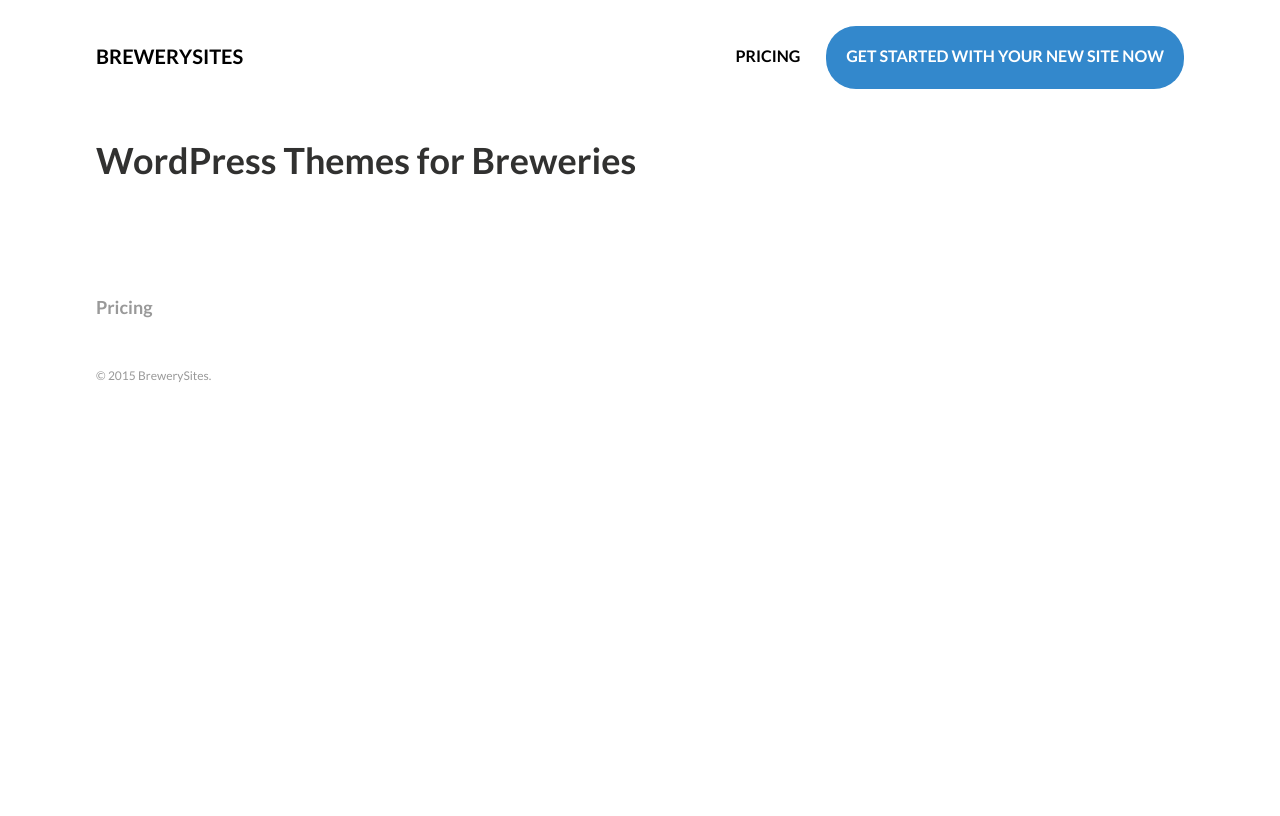
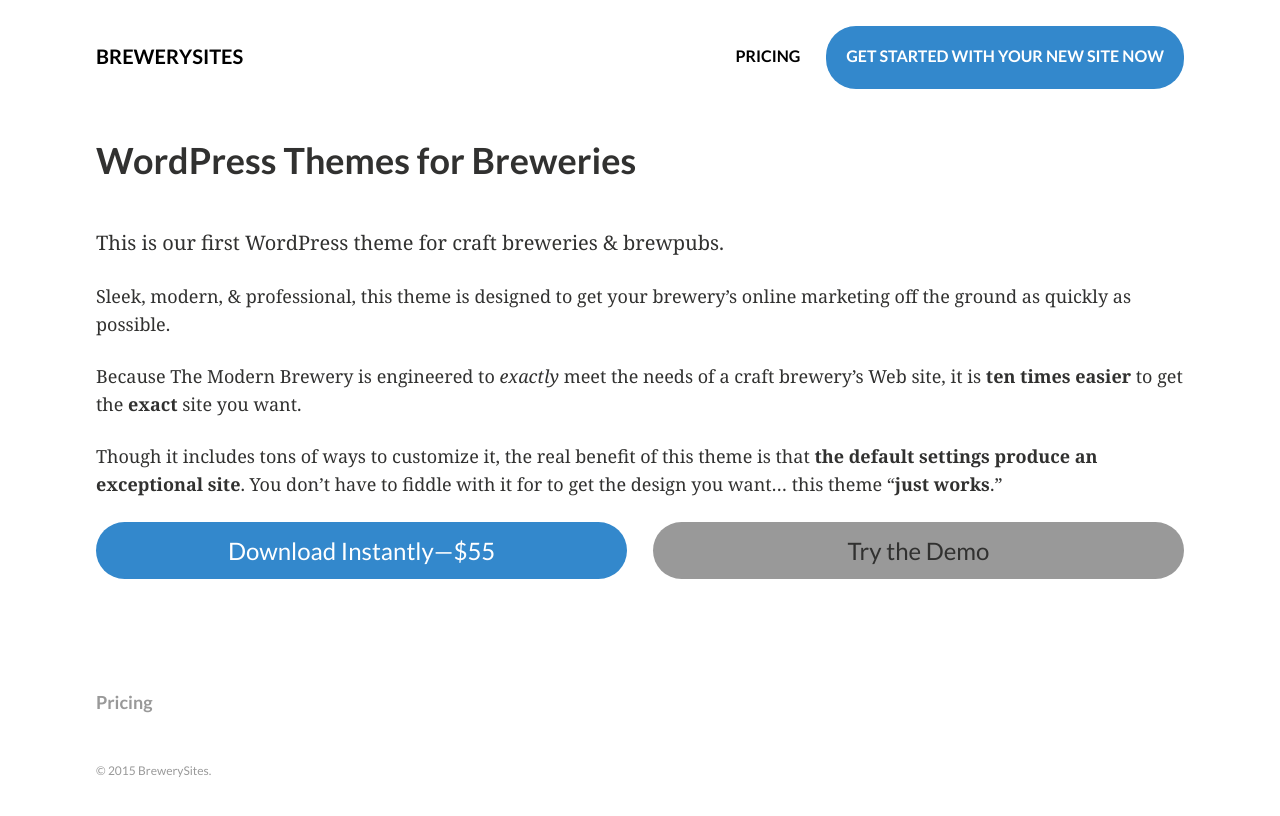
Before and after one commit to s3cur3/brewerysites, a Jekyll site: the page built from wordpress-themes-for-breweries.md, in a window 1280 px wide. Shown: the top 816 px of the page. Built offline with Jekyll 4.4.1, drawn with Linux system fonts in a browser that asks for light colours.

Commit message:
Began working on sales page for Modern Brewery theme

```diff
--- a/_includes/pricing-table.html
+++ b/_includes/pricing-table.html
@@ -3,7 +3,7 @@
     <div class="pricing-column">
         {% include pricing-heading.html name="Pale Ale" price="49" %}
         {% include pricing-features.html %}
-        <p class="buy-btn"><a href="/sign-up/pale-ale/" class="btn  full">Sign up now</a></p>
+        <p class="buy-btn"><a href="/sign-up/pale-ale/" class="btn full">Sign up now</a></p>
     </div>
     <div class="pricing-column">
         {% include pricing-heading.html name="IPA" price="99" %}
--- /dev/null
+++ b/_layouts/wp-theme.html
@@ -0,0 +1,31 @@
+---
+layout: default
+---
+
+<div id="main" role="main">
+	<div class="wrap">
+		{% if page.image.feature %}
+		<div class="page-feature">
+			<div class="page-image">
+				<img src="{{ site.url }}/images/{{ page.image.feature }}" class="page-feature-image" alt="{{ page.title }}">
+				{% if page.image.credit %}{% include image-credit.html %}{% endif %}
+			</div><!-- /.page-image -->
+		</div><!-- /.page-feature -->
+		{% endif %}
+		<div class="page-title">
+			<h1>{{ page.title }}</h1>
+			{% if page.excerpt %}<h2>{{ page.excerpt }}</h2>{% endif %}
+		</div>
+		<div class="archive-wrap">
+			<div class="page-content">
+				{{ content }}
+                <div class="row">
+                    <div class="span6"><a href="{{page.buy}}" class="btn btn-lg full">Download Instantly&mdash;$55</a></div>
+                    <div class="span6"><a href="{{page.demo}}" class="btn btn-lg btn-default full" target="_blank">Try the Demo</a></div>
+                </div>
+			</div><!-- /.page-content -->
+		</div><!-- /.archive-wrap -->
+	</div><!-- /.wrap -->
+</div><!-- /#main -->
+
+<script type="text/javascript" src="https://gumroad.com/js/gumroad.js"></script>
--- a/_sass/_buttons.scss
+++ b/_sass/_buttons.scss
@@ -123,3 +123,18 @@ a.btn {
 	    }
 	}
 }
+.btn-default {
+  background-color: #999;
+  color: $text-color;
+  &:hover {
+    background-color: lighten(#999999, 20);
+  }
+}
+
+
+.btn-lg {
+  font-size: 1.5em;
+}
+.btn.full {
+  text-align: center;
+}
--- a/wordpress-themes-for-breweries.md
+++ b/wordpress-themes-for-breweries.md
@@ -1,7 +1,15 @@
 ---
 title: WordPress Themes for Breweries
-layout: archive
+layout: wp-theme
 permalink: /wordpress-themes-for-breweries/
+buy: https://gumroad.com/l/EYIW?wanted=true
+demo: http://cisandbox.mystagingwebsite.com/
 ---
 
-<!-- TODO: Write this -->
+This is our first WordPress theme for craft breweries & brewpubs.
+
+Sleek, modern, & professional, this theme is designed to get your brewery's online marketing off the ground as quickly as possible.
+
+Because The Modern Brewery is engineered to *exactly* meet the needs of a craft brewery's Web site, it is **ten times easier** to get the **exact** site you want.
+
+Though it includes tons of ways to customize it, the real benefit of this theme is that **the default settings produce an exceptional site**. You don't have to fiddle with it for to get the design you want... this theme "**just works**."
```
Also changed, not shown: 1 other file.
